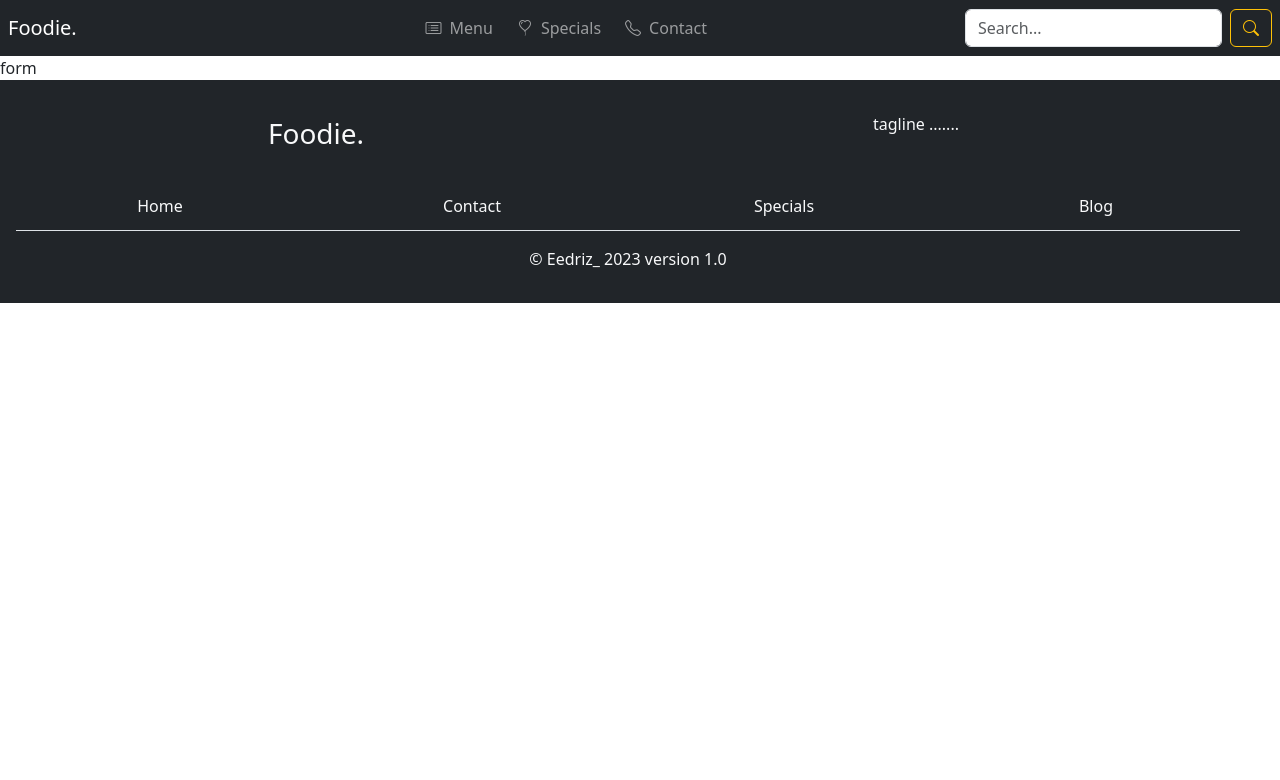
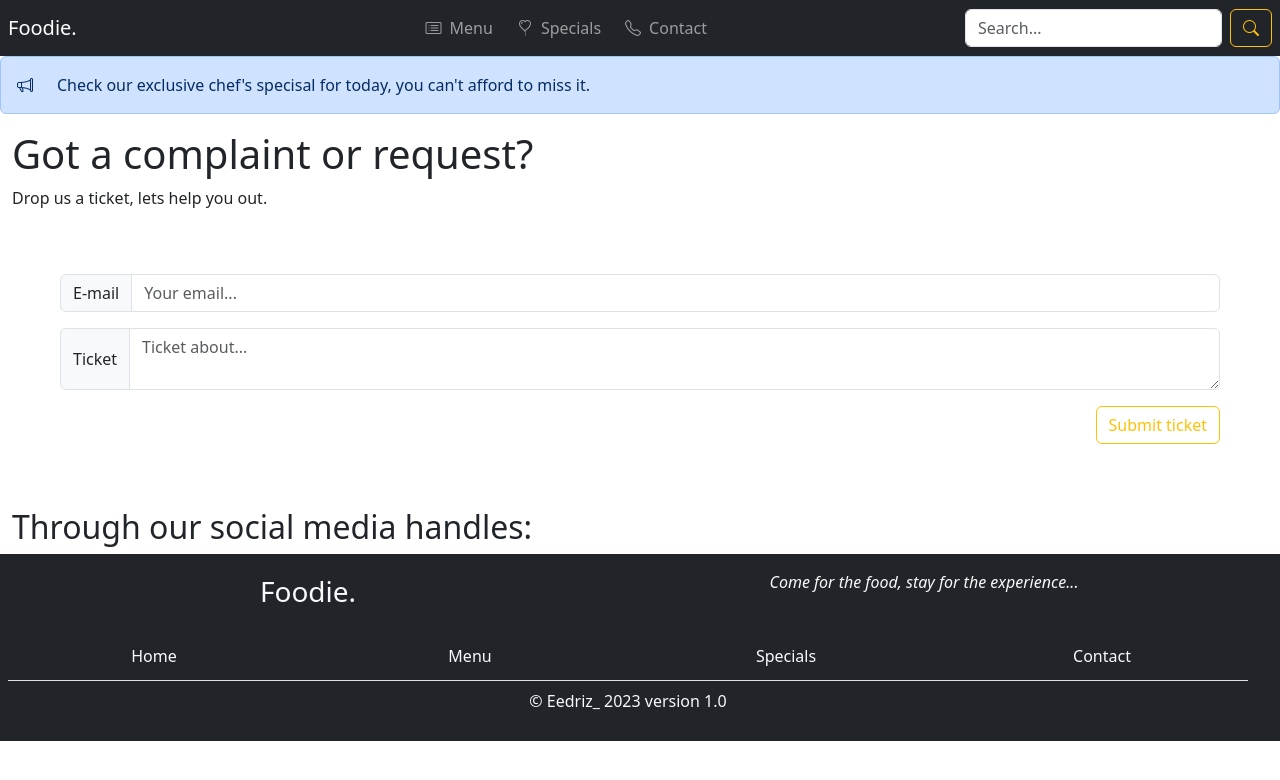
Before and after one commit to eedriz99/foodie-website, a plain HTML site: page contact.html in a window 1280 px wide. Drawn offline with nearby package versions, Linux system fonts and the light colour scheme.

Commit message:
sosme changes

```diff
--- a/contact.html
+++ b/contact.html
@@ -70,49 +70,89 @@
         </div>
       </nav>
     </header>
-<div>
-  form
-</div>
-    <div class="footer bg-dark text-light p-3">
-      <div class="row container-fluid">
-        <div class="row text-center">
-          <p class="col-sm-12 col-lg-6 fs-3 py-3">Foodie.</p>
-          <p class="col-sm-12 col-lg-6 py-3">tagline .......</p>
+    <div class="alert alert-primary d-flex align-items-center" role="alert">
+      <i class="bi bi-megaphone pe-2 pe-lg-4"></i>
+      <div>
+        Check our exclusive chef's specisal for today, you can't afford to miss
+        it.
+      </div>
+    </div>
+    <div class="container-fluid">
+      <h1>Got a complaint or request?</h1>
+      <p>Drop us a ticket, lets help you out.</p>
+      <form class="p-2 p-lg-5">
+        <div class="input-group mb-3">
+          <span class="input-group-text" id="basic-addon1">E-mail</span>
+          <input
+            type="email"
+            class="form-control"
+            placeholder="Your email..."
+            aria-label="Email"
+            aria-describedby="basic-addon1"
+          />
+        </div>
+        <div class="input-group mb-3">
+          <span class="input-group-text">Ticket</span>
+          <textarea
+            class="form-control"
+            placeholder="Ticket about..."
+            aria-label="Ticket details"
+          ></textarea>
+        </div>
+        <div class="input-group mb-3 d-flex justify-content-end">
+          <button class="btn btn-outline-warning" type="submit">
+            Submit ticket
+          </button>
+        </div>
+      </form>
+      <div class="social">
+        <h2>Through our social media handles:</h2>
+      </div>
+    </div>
+    <div class="footer bg-dark text-light p-2">
+      <div class="row container-fluid pb-1">
+        <div class="row text-center p-1 py-lg-2">
+          <p class="col-12 col-lg-6 fs-3">Foodie.</p>
+          <p class="col-12 col-lg-6 text-nowrap fst-italic">
+            Come for the food, stay for the experience...
+          </p>
         </div>
         <div class="mb-1">
-          <ul class="nav row gx-5 justify-content-center">
-            <li class="nav-item col-sm-12 col-lg-3 text-center">
+          <ul
+            class="nav row row-cols-1 row-cols-md-2 row-cols-lg-4 gx-lg-5 justify-content-center"
+          >
+            <li class="nav-item text-center">
               <a
-                href="#"
+                href="/index.html"
                 class="nav-link d-inline-block p-auto max-width text-light footer-link"
                 >Home</a
               >
             </li>
-            <li class="nav-item col-sm-12 col-lg-3 text-center">
+            <li class="nav-item text-center">
               <a
-                href="#"
+                href="/menu.html"
                 class="nav-link d-inline-block p-auto max-width text-light footer-link"
-                >Contact</a
+                >Menu</a
               >
             </li>
-            <li class="nav-item col-sm-12 col-lg-3 text-center">
+            <li class="nav-item text-center">
               <a
                 href="#"
                 class="nav-link d-inline-block p-auto max-width text-light footer-link"
                 >Specials</a
               >
             </li>
-            <li class="nav-item col-sm-12 col-lg-3 text-center">
+            <li class="nav-item text-center">
               <a
-                href="#"
+                href="/contact.html"
                 class="nav-link d-inline-block p-auto max-width text-light footer-link"
-                >Blog</a
+                >Contact</a
               >
             </li>
           </ul>
         </div>
         <div class="text-center border-top">
-          <p class="pt-3">&COPY; Eedriz_ 2023 version 1.0</p>
+          <p class="pt-2">&COPY; Eedriz_ 2023 version 1.0</p>
         </div>
       </div>
     </div>
--- a/style.css
+++ b/style.css
@@ -1,14 +1,9 @@
-/* :root {
-  --primary-color: #ffcb1ebd;
-  --white: #ffffff;
-} */
-
 .gradient-background {
-  background: rgb(222, 96, 14);
+  background: rgba(255, 188, 4, 0.651);
   background: linear-gradient(
     133deg,
-    rgba(222, 96, 14, 0.9710083862646621) 0%,
-    rgba(255, 164, 0, 0.9598039044719451) 100%
+    rgba(255, 188, 4, 0.87) 0%,
+    rgba(255, 166, 0, 0.918) 100%
   );
 }
 
@@ -39,7 +34,7 @@
 }
 
 .footer-link:hover {
-  border-bottom: 2px solid #fd6805;
+  border-bottom: 2px solid rgba(255, 188, 4, 0.87);
 }
 
 .margin-right {
```
Also changed, not shown: index.html (+28 -17 lines), menu.html (+33 -22 lines).
